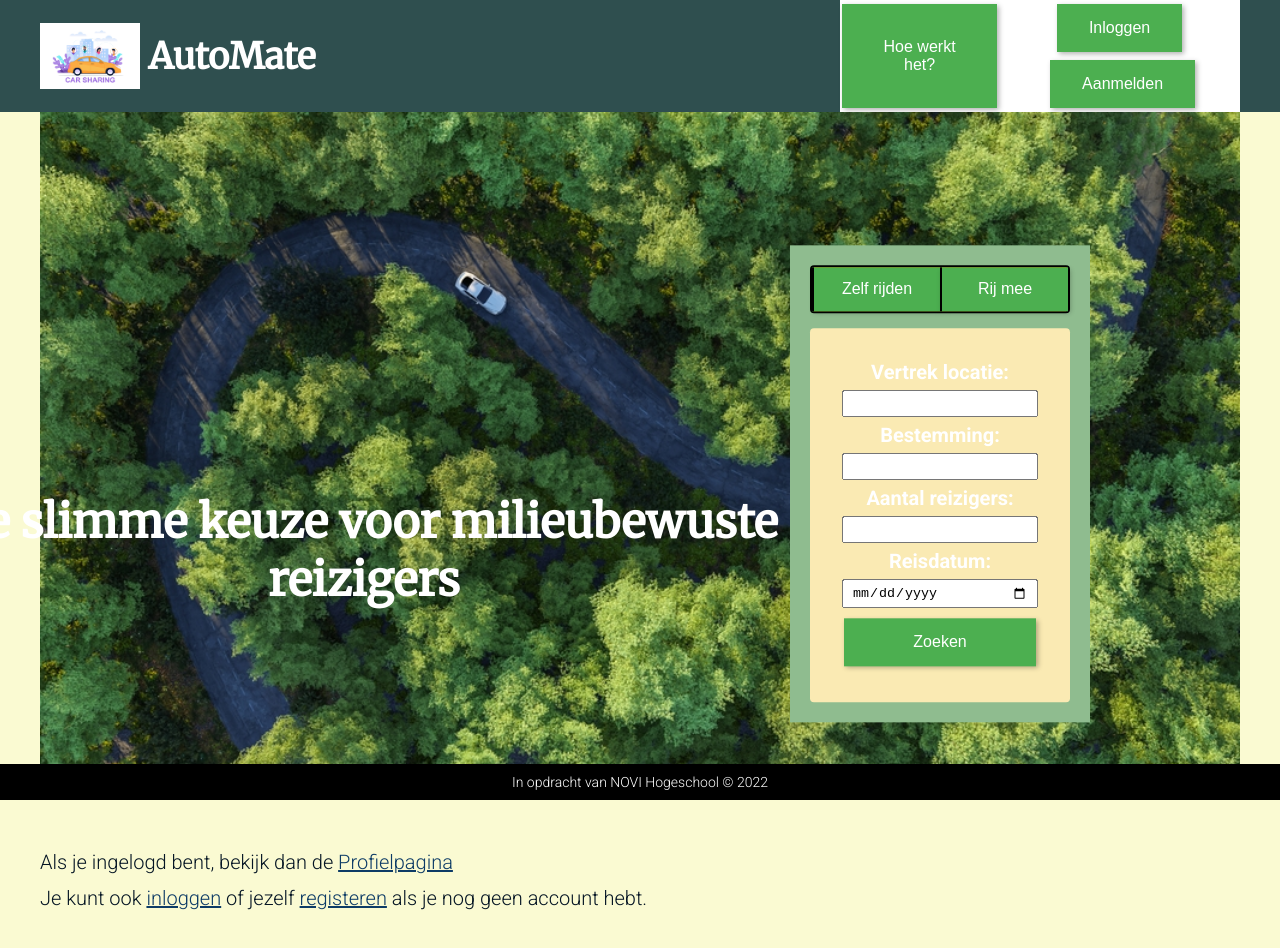
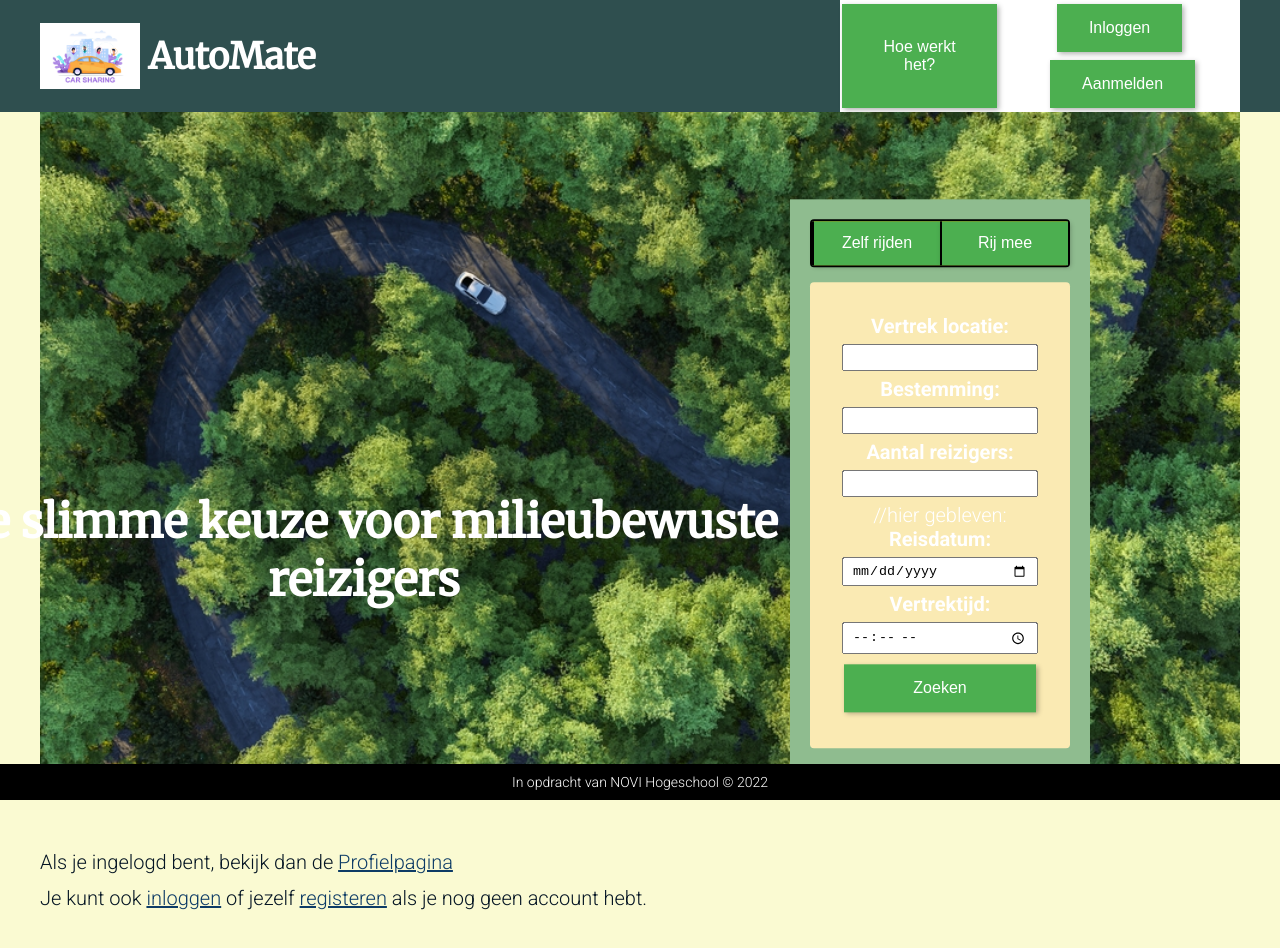
Before and after one commit to simeonrutges/automate, a React (Create React App) app: page / in a window 1280 px wide. Shown: the top 948 px of the page. Built offline with nearby package versions, Linux system fonts and the light colour scheme; a web font is replaced by a local one.

Commit message:
search ride werkt!

```diff
--- a/src/pages/home/Home.js
+++ b/src/pages/home/Home.js
@@ -13,36 +13,7 @@ function Home() {
     const {isAuth, logout} = useContext(AuthContext);
     // const history = useHistory();
 
-    //voor het zoek-form
-    const [pax, setPax] = useState('');
-    // const { currentUser } = useAuth(); // haal de huidige gebruiker op uit de AuthContext
 
-    const handleSubmit2 = async (e) => {
-        e.preventDefault();
-        toggleError(false);
-        toggleLoading(true);
-
-        try {
-            const result = await axios.get('http://localhost:8080/rides', {
-                params: {
-                    pickUpLocation: pickUpLocation,
-                    destination: destination,
-                    pax: pax,
-                    departureDate: departureDate
-                }
-            });
-            console.log(result);
-
-            // if everything went well, redirect to the ride-page
-            // history.push('/rides');
-            history.push(`/rides?pickUpLocation=${pickUpLocation}&destination=${destination}&pax=${pax}&departureDate=${departureDate}`);
-        } catch (e) {
-            console.error(e);
-            toggleError(true);
-        }
-
-        toggleLoading(false);
-    }
 
     // voor het switchen van de forms
     const [activeForm, setActiveForm] = useState('rideAlong'); // 'rideAlong' of 'selfDrive'
@@ -103,7 +74,7 @@ function Home() {
     };
 
 
-    const handleSubmit = async (e) => {
+    const handleSubmitSelfDrive = async (e) => {
         e.preventDefault();
         toggleError(false);
         toggleLoading(true);
@@ -135,6 +106,40 @@ function Home() {
         toggleLoading(false);
     }
 
+    //RideAlong-form
+    const [pax, setPax] = useState('');
+    // const { currentUser } = useAuth(); // haal de huidige gebruiker op uit de AuthContext
+
+    const handleSubmitRideAlong = async (e) => {
+        e.preventDefault();
+        toggleError(false);
+        toggleLoading(true);
+
+        try {
+            const result = await axios.get('http://localhost:8080/rides', {
+                params: {
+                    pickUpLocation: pickUpLocation,
+                    destination: destination,
+                    // pax: pax,
+                    // departureDate: departureDate,
+                    // departureTime: departureTime
+                    departureDateTime: departureDateTime
+                }
+            });
+            console.log(result);
+
+            // if everything went well, redirect to the ride-page
+            // history.push('/rides');
+            // history.push(`/rides?pickUpLocation=${pickUpLocation}&destination=${destination}&pax=${pax}&departureDate=${departureDate}`);
+            history.push(`/rides?pickUpLocation=${pickUpLocation}&destination=${destination}&pax=${pax}&departureDateTime=${departureDateTime}`);
+        } catch (e) {
+            console.error(e);
+            toggleError(true);
+        }
+
+        toggleLoading(false);
+    }
+
     return (
         <home className="outer-content-container">
             <div className="inner-content-container">
@@ -159,7 +164,7 @@ function Home() {
                         </div>
 
                         {activeForm === 'selfDrive' ? (
-                                <form onSubmit={handleSubmit}>
+                                <form onSubmit={handleSubmitSelfDrive}>
                                     <FormInput id="pickUpLocation" labelText="Vertrek locatie:" inputType="text"
                                                value={pickUpLocation} onChange={handlePickUpLocationChange}/>
                                     <FormInput id="destination" labelText="Bestemming:" inputType="text" value={destination}
@@ -194,7 +199,7 @@ function Home() {
                             )
                             : (
 
-                                <form onSubmit={handleSubmit2}>
+                                <form onSubmit={handleSubmitRideAlong}>
                                     <FormInput id="pickUpLocation" labelText="Vertrek locatie:" inputType="text"
                                                value={pickUpLocation}
                                                onChange={e => setPickUpLocation(e.target.value)}/>
@@ -205,8 +210,14 @@ function Home() {
                                     <FormInput id="pax" labelText="Aantal reizigers:" inputType="number" value={pax}
                                                onChange={e => setPax(e.target.value)}/>
 
+                                    //hier gebleven:
+
                                     <FormInput id="departureDate" labelText="Reisdatum:" inputType="date"
                                                value={departureDate} onChange={e => setDepartureDate(e.target.value)}/>
+
+                                    <FormInput id="departureTime" labelText="Vertrektijd:" inputType="time"
+                                               value={departureTime} onChange={e => setDepartureTime(e.target.value)}/>
+                                    {/*//*/}
 
                                     <button type="submit">Zoeken</button>
                                 </form>
```
